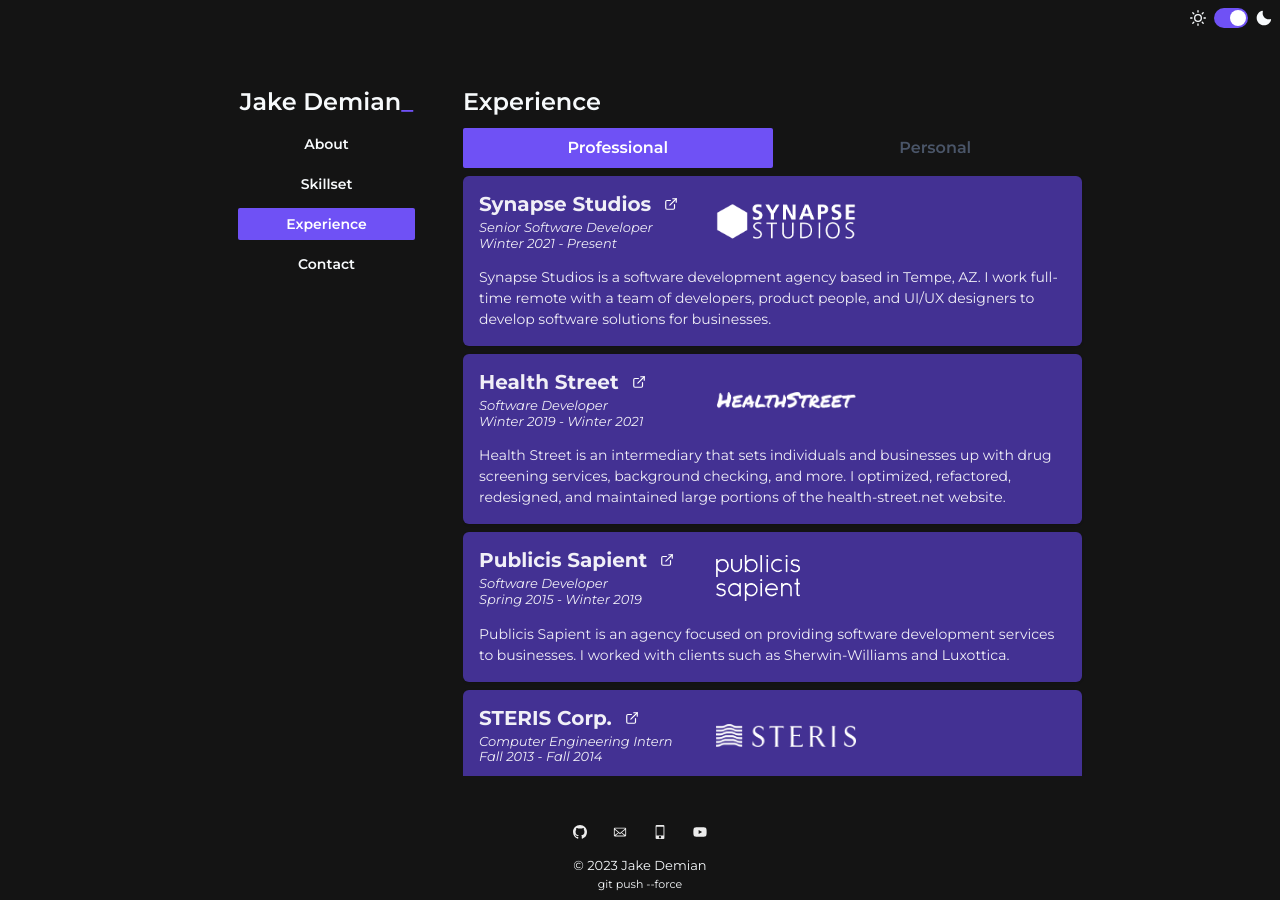
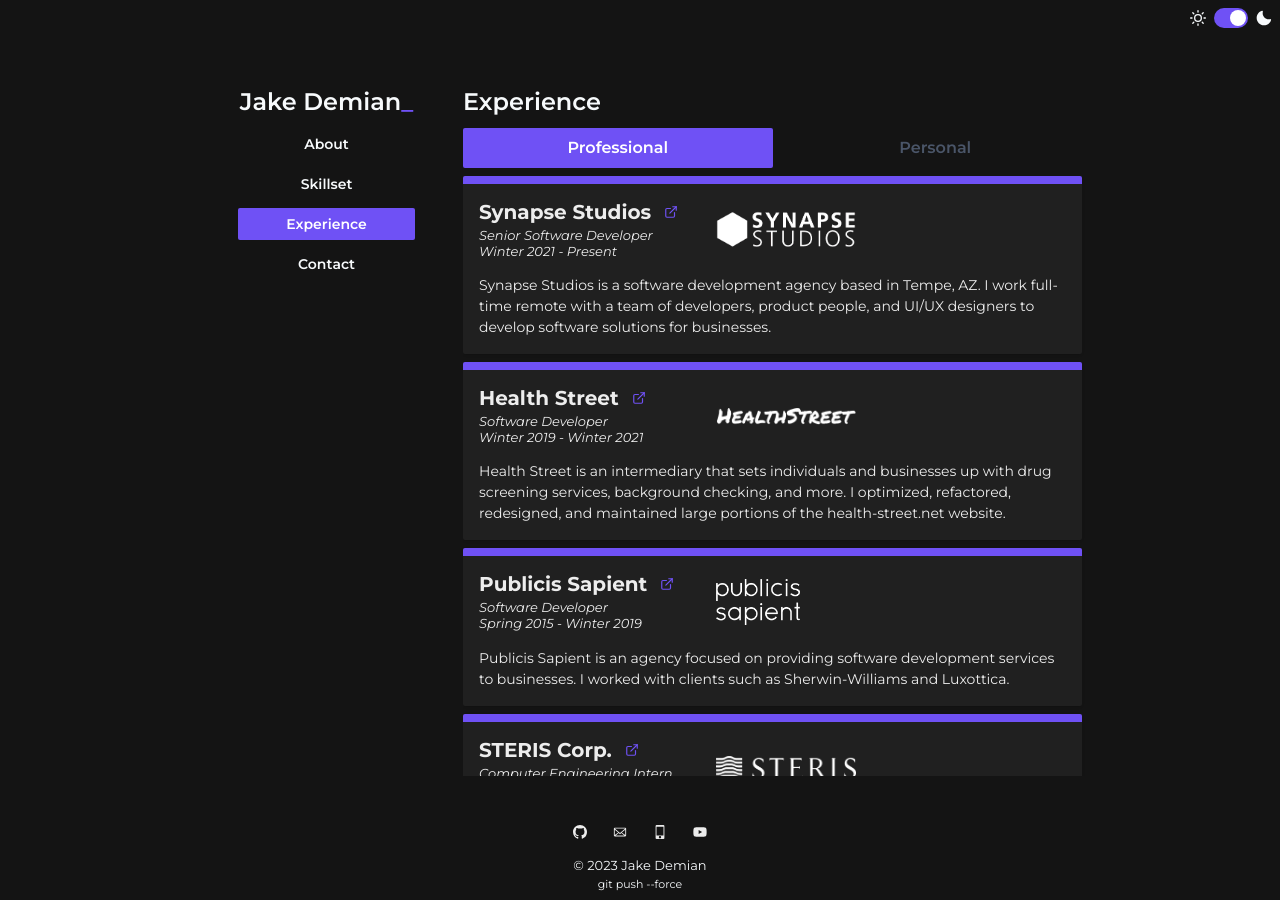
Before and after one commit to jakedemian/jake-personal-website, a React (Create React App) app: page /experience in a window 1280 px wide. Built offline with nearby package versions, Linux system fonts and the light colour scheme.

Commit message:
experience page professional done

```diff
--- a/src/Routes/Experience/ProfessionalCard.tsx
+++ b/src/Routes/Experience/ProfessionalCard.tsx
@@ -44,8 +44,14 @@
   const { isDark } = useIsDark();
 
   return (
-    <Card width="100%" p={4} bgColor={isDark ? 'primary.700' : 'white'}>
-      <Flex flexDir={{ base: 'column', lg: 'row' }} gap={4}>
+    <Card
+      width="100%"
+      bgColor={isDark ? '#202020' : 'white'}
+      borderRadius={2}
+      overflow={'hidden'}
+    >
+      <Box h={2} w="100%" bgColor={'primary.500'} />
+      <Flex flexDir={{ base: 'column', lg: 'row' }} gap={4} p={4}>
         <VStack alignItems="flex-start" gap={4}>
           <HStack
             justifyContent={{ base: 'space-between', lg: 'flex-start' }}
@@ -63,7 +69,7 @@
                   href={linkHref}
                   variant="ghost"
                   target="_blank"
-                  color={isDark ? 'white' : 'primary.500'}
+                  color="primary.500"
                   icon={<ExternalLinkIcon />}
                   ml={1}
                   mt={-1}
--- a/src/theme/theme.ts
+++ b/src/theme/theme.ts
@@ -42,7 +42,7 @@
       text: '#F7FAFC',
     },
     light: {
-      bg: '#F7FAFC',
+      bg: '#FAF9F6',
       text: '#1A202C',
     },
   },
```
